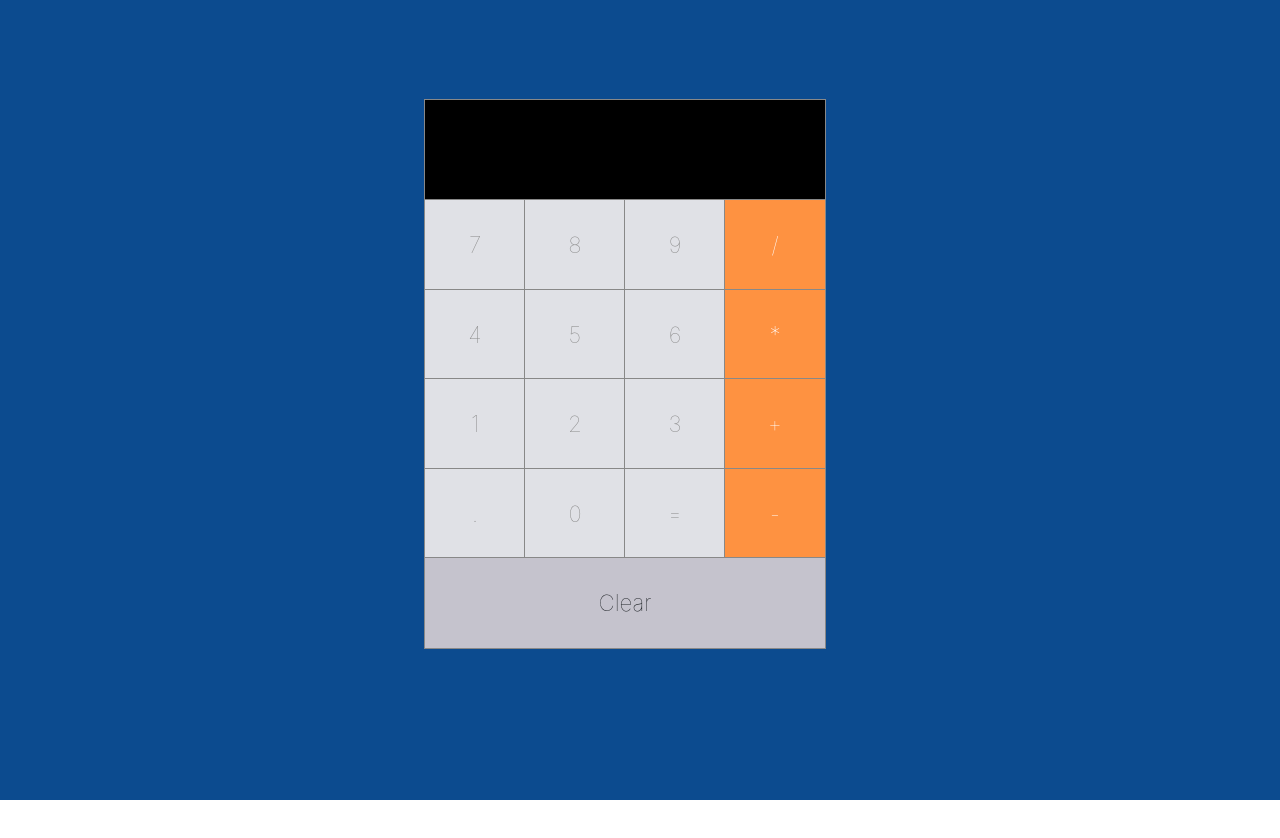
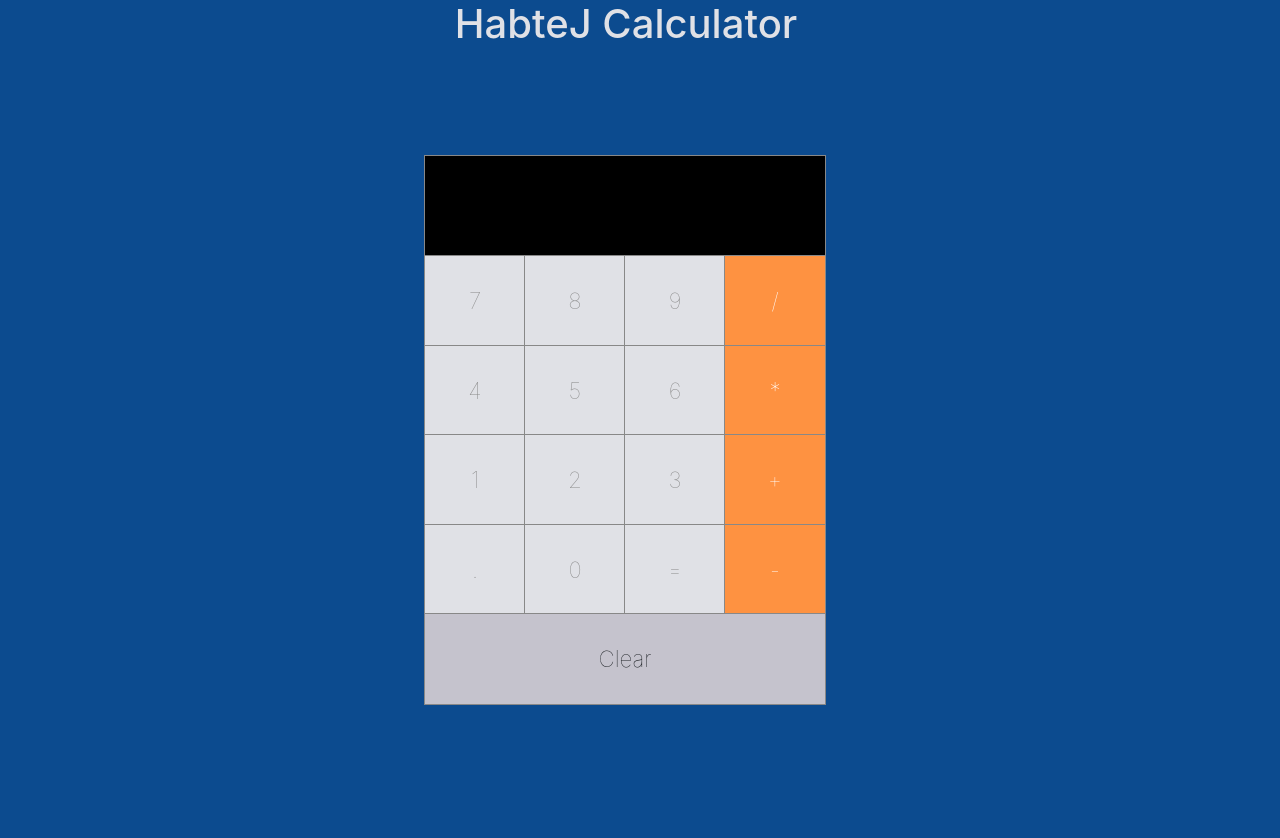
Before and after one commit to JEmnetu/react-calculator, a React (Create React App) app: page / in a window 1280 px wide. Shown: the top 838 px of the page. Before the commit the page ends 800 px from the top, so only its background shows below. Built offline with nearby package versions, Linux system fonts and the light colour scheme.

Commit message:
addl ui updates

```diff
--- a/src/App.css
+++ b/src/App.css
@@ -94,3 +94,10 @@ body,
 .special-btn {
   background-color: #c5c3cd;
 }
+
+/* Heading */
+#heading {
+  text-align: center;
+  color: #e0e1e6;
+  margin-right: 0.7em;
+}
--- a/src/App.jsx
+++ b/src/App.jsx
@@ -7,6 +7,7 @@ class App extends Component {
   render() {
     return (
       <div className="app">
+        <h1 id="heading">HabteJ Calculator</h1>
         <Calculator />
       </div>
     );
```
